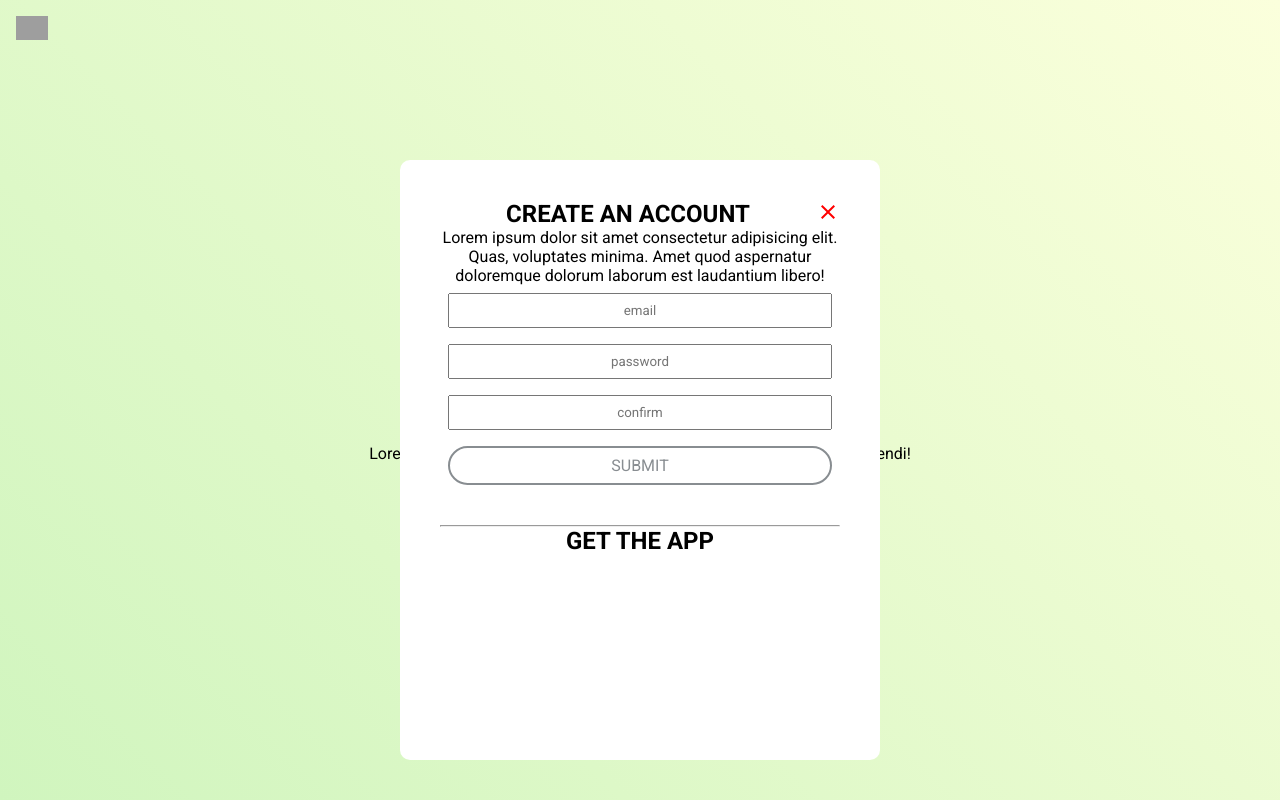
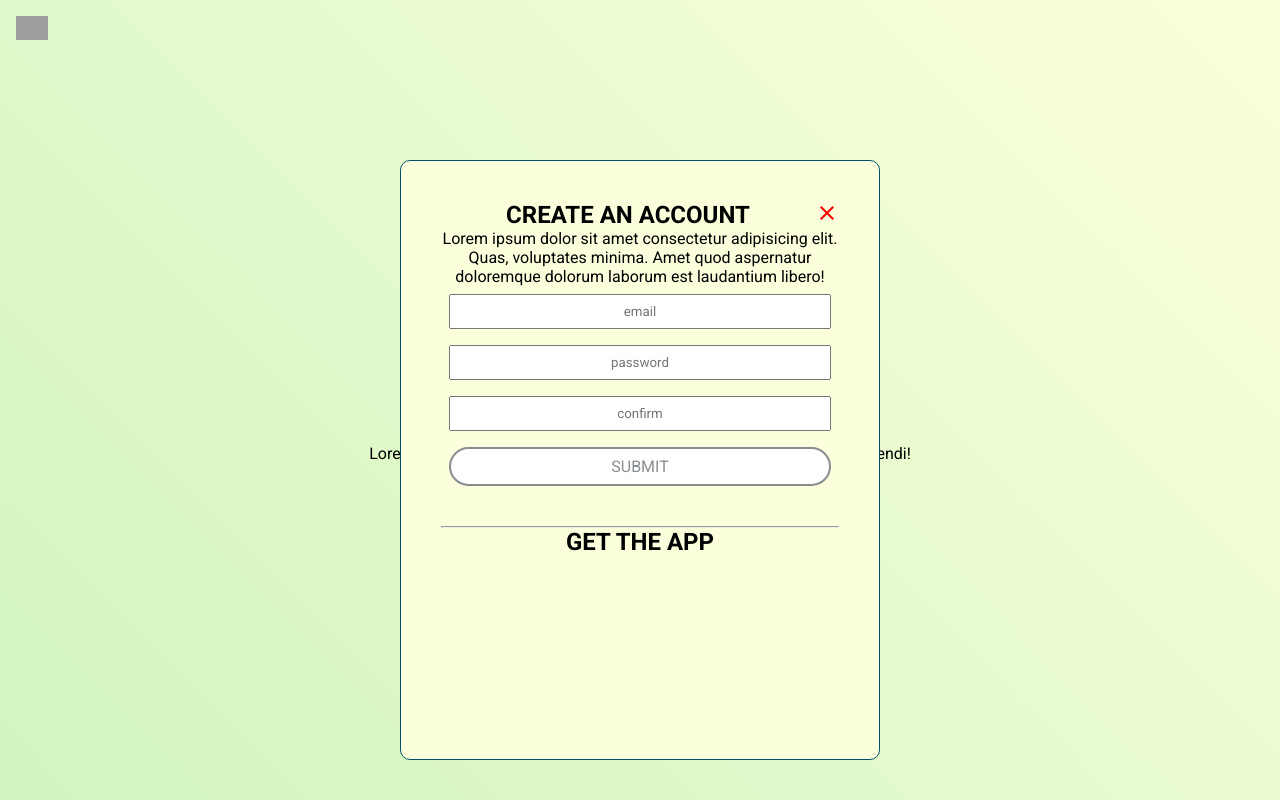
Before and after one commit to mylenavendramini/tinpet-final, a React (Vite) app in the folder frontend/: page / in a window 1280 px wide. Both pictures are taken after a click on the button "CREATE ACCOUNT". Built offline with nearby package versions, Linux system fonts and the light colour scheme; grey boxes are pictures that could not be loaded.

Commit message:
feat: starting backend

```diff
--- a/frontend/src/index.css
+++ b/frontend/src/index.css
@@ -24,6 +24,10 @@
   border-radius: 2rem;
   border: none;
   margin: 2rem;
+}
+
+.close-icon:hover {
+  cursor: pointer;
 }
 
 .btn-primary:hover {
@@ -100,8 +104,9 @@ nav .btn-nav:disabled {
   margin-right: auto;
   max-width: 30rem;
   height: 600px;
-  background-color: white;
+  background-color: #FBFFDC;
   border-radius: 10px;
+  border: solid 1px #025464;
   padding: 40px;
 }
 
```
